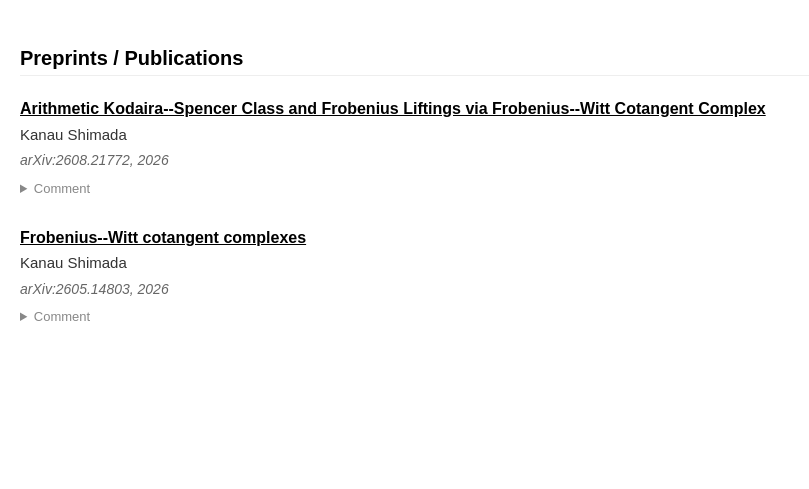
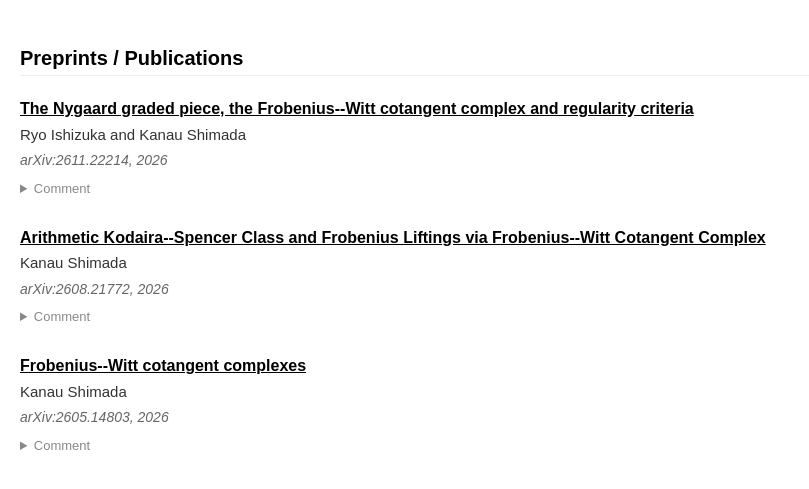
Before and after one commit to five-category/five-category.github.io, a plain HTML site: page papers.html in a window 1280 px wide. Shown: the part 95-584 px from the top of the page, without its empty margins (0-809 px from the left). Drawn offline with Linux system fonts and the light colour scheme.

Commit message:
Add new paper on Frobenius--Witt cotangent complex
Added a new paper entry with details and comments.

```diff
--- a/papers.html
+++ b/papers.html
@@ -91,6 +91,24 @@
 
     <ul class="paper-list">
 
+
+         <li class="paper-item">
+            <a href="https://arxiv.org/abs/2611.22214" class="paper-title" target="_blank">
+                The Nygaard graded piece, the Frobenius--Witt cotangent complex and regularity criteria
+            </a><br>
+            <span class="paper-authors">Ryo Ishizuka and Kanau Shimada</span><br>
+            <span class="paper-info">arXiv:2611.22214, 2026</span>
+
+            <details class="paper-details">
+                <summary class="paper-summary">Comment</summary>
+
+                <div class="paper-comment">
+                    Frobenius--Witt cotangent complexとprismatic cohomologyの関係性を調べた論文。Z. MaoさんによりFrobenius--Witt cotangent complexを使った環の正則性の判定法が示されており（２０２６年）、一方でBhattさんとMathewさんにより、prismatic cohomologyを使った正則性の判定法が示されていた（２０２２年）。この論文はこのふたつの間の関係性を明らかにした。これはBhattさんとMathewさんが２０２２年の論文で予期していたことの定式化になっていると考えている。
+        </div>
+            </details>
+        </li>
+
+
        <li class="paper-item">
             <a href="https://arxiv.org/abs/2608.21772" class="paper-title" target="_blank">
                 Arithmetic Kodaira--Spencer Class and Frobenius Liftings via Frobenius--Witt Cotangent Complex
```
